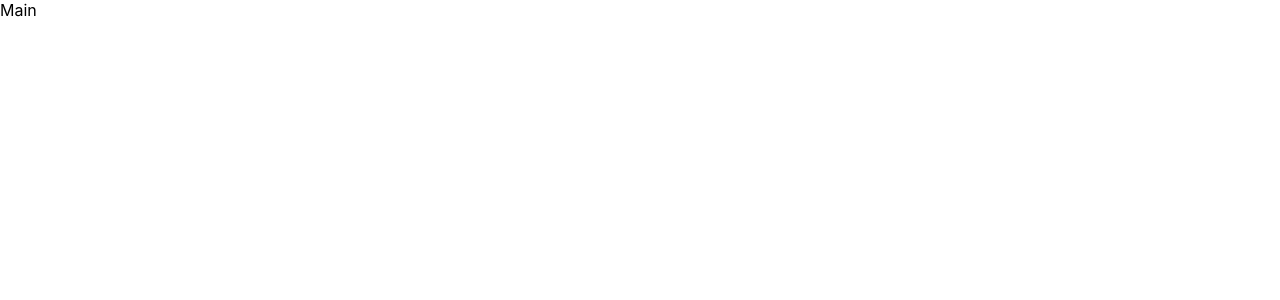
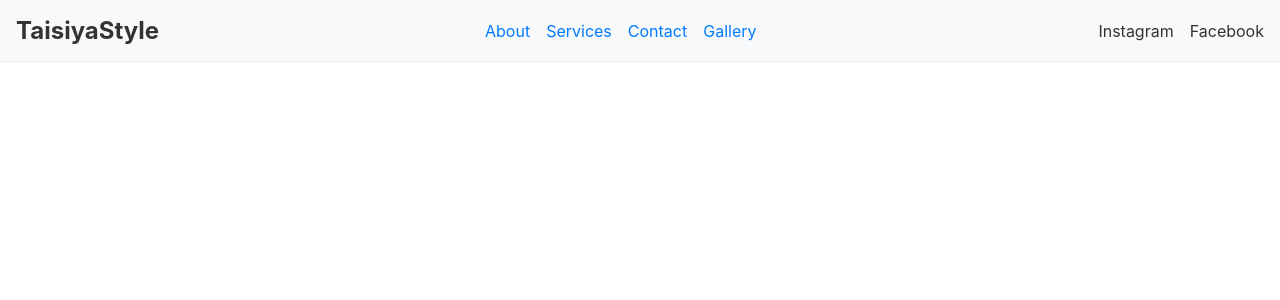
Before and after one commit to kuzmavasil74/taisiya-portfolio-frontend, a React (Create React App) app: page / in a window 1280 px wide. Shown: the top 300 px of the page. Built offline with nearby package versions, Linux system fonts and the light colour scheme.

Commit message:
add.headre

```diff
--- a/public/index.html
+++ b/public/index.html
@@ -10,7 +10,7 @@
       content="Web site created using create-react-app"
     />
     <link rel="manifest" href="%PUBLIC_URL%/manifest.json" />
-    <title>React App</title>
+    <title>TaisiyaStyle.com</title>
   </head>
   <body>
     <noscript>You need to enable JavaScript to run this app.</noscript>
--- /dev/null
+++ b/src/components/Header/Header.jsx
@@ -0,0 +1,47 @@
+import React from 'react'
+import { Link } from 'react-router-dom'
+import styles from './Header.module.css'
+
+function Header() {
+  return (
+    <header className={styles.header}>
+      <div className={styles.logo}>
+        <Link to="/">TaisiyaStyle</Link>
+      </div>
+      <nav>
+        <ul>
+          <li>
+            <Link to="/about">About</Link>
+          </li>
+          <li>
+            <Link to="/services">Services</Link>
+          </li>
+          <li>
+            <Link to="/contact">Contact</Link>
+          </li>
+          <li>
+            <Link to="/gallery">Gallery</Link>
+          </li>
+        </ul>
+      </nav>
+      <div className={styles['social-media']}>
+        <a
+          href="https://instagram.com/taisiyastyle"
+          target="_blank"
+          rel="noreferrer"
+        >
+          Instagram
+        </a>
+        <a
+          href="https://facebook.com/taisiyastyle"
+          target="_blank"
+          rel="noreferrer"
+        >
+          Facebook
+        </a>
+      </div>
+    </header>
+  )
+}
+
+export default Header
--- /dev/null
+++ b/src/components/Header/Header.module.css
@@ -0,0 +1,42 @@
+.header {
+  display: flex;
+  justify-content: space-between;
+  align-items: center;
+  padding: 1rem;
+  background-color: #f8f9fa;
+  border-bottom: 1px solid #e9ecef;
+}
+
+.logo a {
+  font-size: 1.5rem;
+  font-weight: bold;
+  color: #333;
+  text-decoration: none;
+}
+
+nav ul {
+  list-style: none;
+  display: flex;
+  gap: 1rem;
+  margin: 0;
+  padding: 0;
+}
+
+nav a {
+  text-decoration: none;
+  color: #007bff;
+}
+
+nav a:hover {
+  text-decoration: underline;
+}
+
+.social-media a {
+  margin-left: 1rem;
+  color: #333;
+  text-decoration: none;
+}
+
+.social-media a:hover {
+  color: #007bff;
+}
--- a/src/components/Main/Main.jsx
+++ b/src/components/Main/Main.jsx
@@ -1,6 +1,11 @@
 import React from 'react'
+import Header from '../Header/Header'
 
 function Main() {
-  return <div>Main</div>
+  return (
+    <>
+      <Header></Header>
+    </>
+  )
 }
 export default Main
```
Also changed, not shown: src/logo.svg (deleted).
